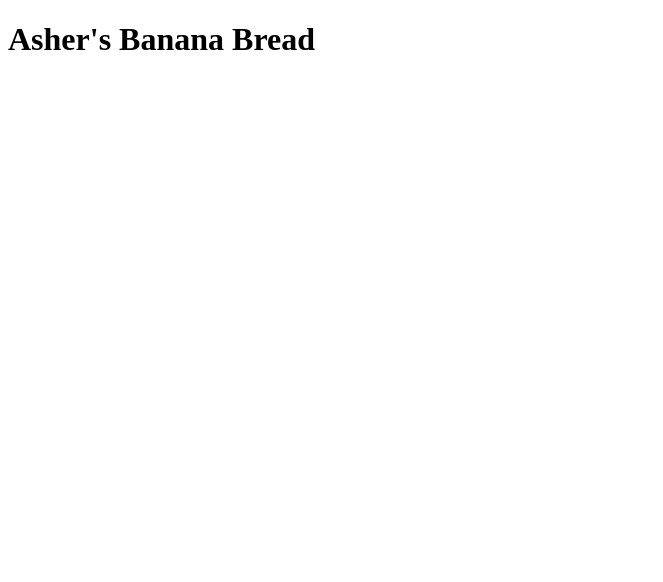
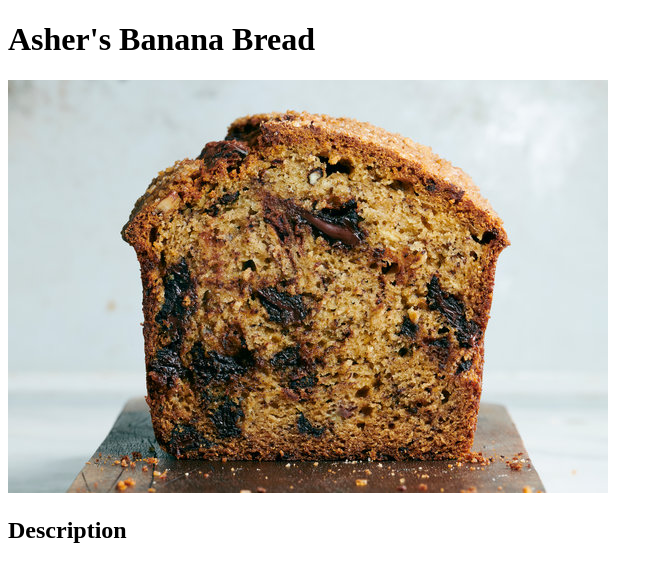
Before and after one commit to 0-Shiki/odin-recipes, a plain HTML site: page recipes/banana-bread.html in a window 1280 px wide. Shown: the whole page, without its empty margins (0-663 px from the left). Drawn offline with Linux system fonts and the light colour scheme.

Commit message:
Add image to banana bread recipe and start recipe

```diff
--- a/recipes/banana-bread.html
+++ b/recipes/banana-bread.html
@@ -7,5 +7,8 @@
 
 <body>
     <h1>Asher's Banana Bread</h1>
+    <img src="../img/banana-bread.jpg" alt="cross section of banana bread with chocolate chips">
+    <h2>Description</h2>
+        <p></p>
 </body>
 </html>
```
Also changed, not shown: img/banana-bread.jpg (added).
